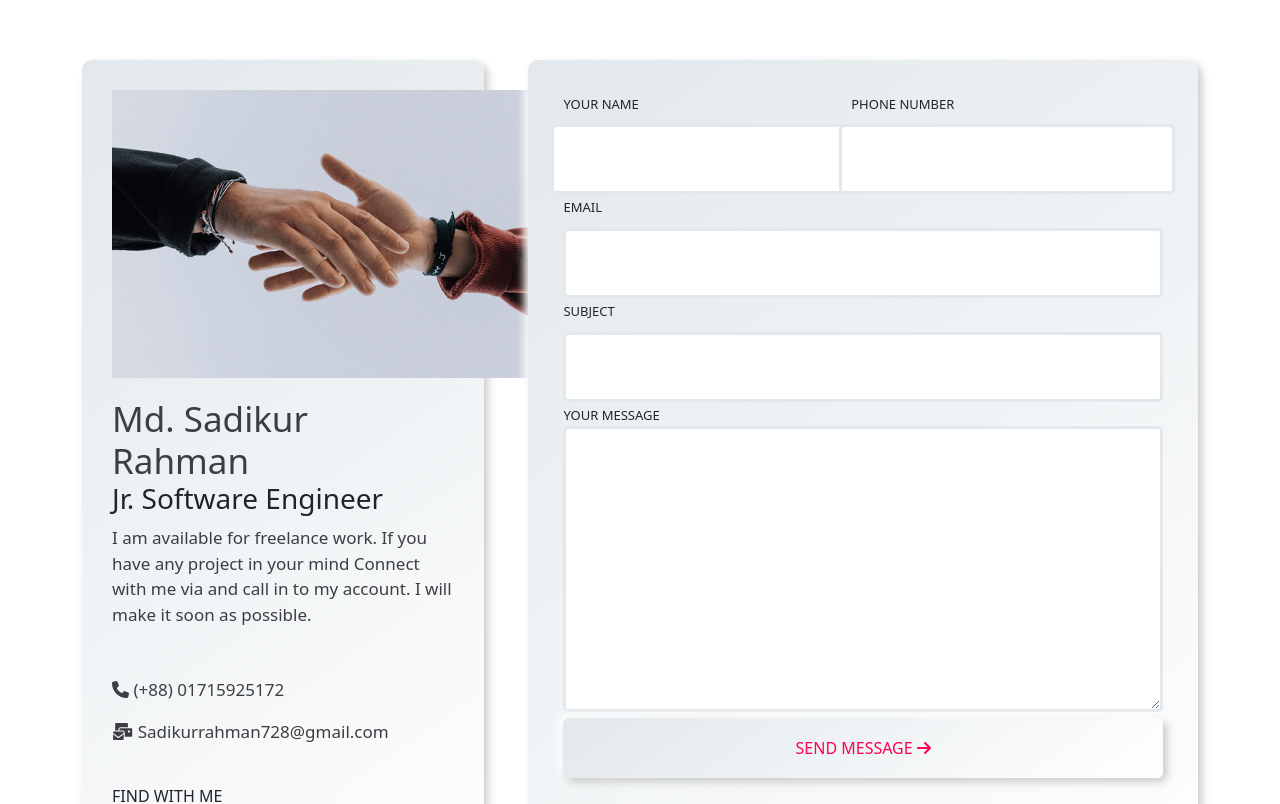
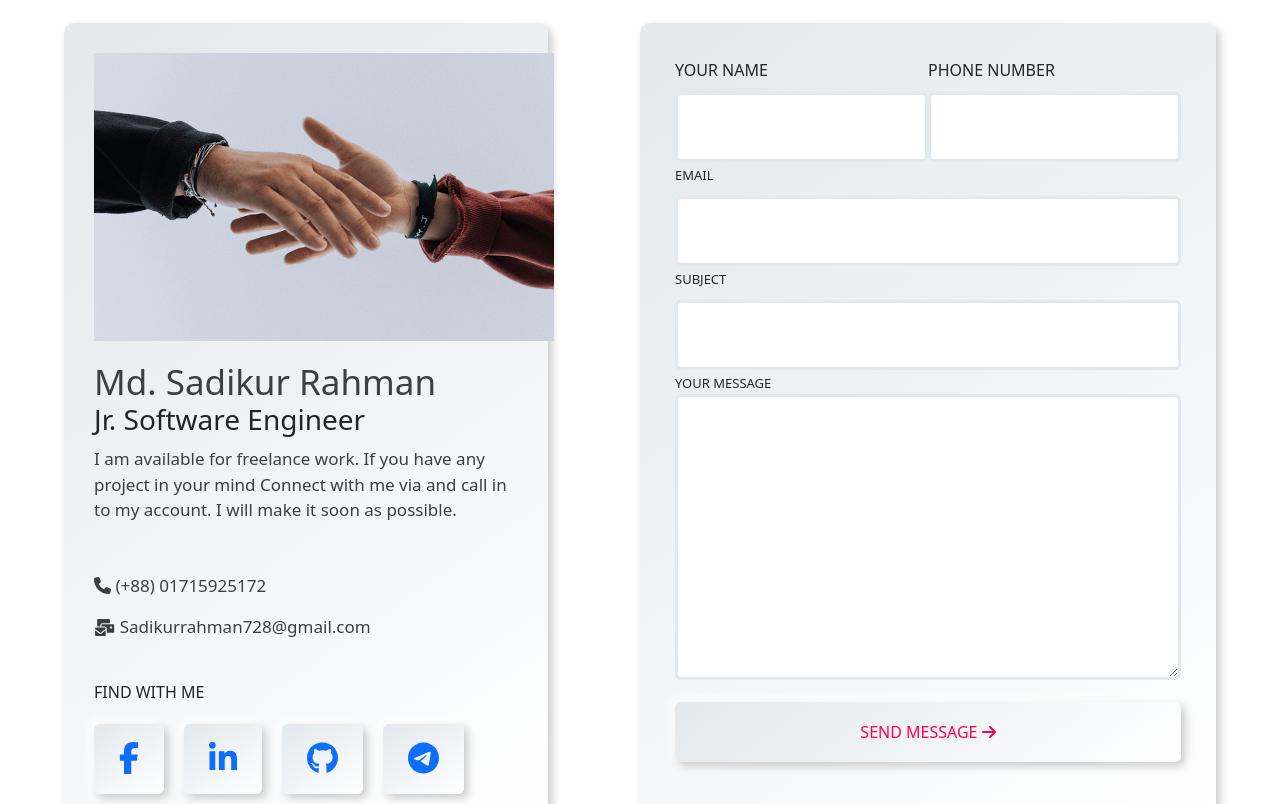
Before and after one commit to Sadik182/Developer-Portfolio, a React (Create React App) app: page / in a window 1280 px wide. Shown: the part 3548-4352 px from the top of the page. Built offline with nearby package versions, Linux system fonts and the light colour scheme.

Commit message:
contact page done

```diff
--- a/src/App.css
+++ b/src/App.css
@@ -112,7 +112,7 @@ textarea,
 input {
   width: 100%;
   padding: 20px;
-  border-radius: 5px;
+  border-radius: 6px;
   outline: none;
   border: 3px solid #e2e8ec;
   margin-bottom: 20px;
--- a/src/component/Contact/Contact.css
+++ b/src/component/Contact/Contact.css
@@ -1,9 +1,10 @@
 .Contact .left {
-  width: 36%;
+  width: 42%;
 }
 .Contact .right {
-  width: 60%;
+  width: 50%;
 }
+
 .Contact .box {
   padding: 30px;
 }
--- a/src/component/Contact/Contact.js
+++ b/src/component/Contact/Contact.js
@@ -2,7 +2,7 @@ import React, { useState } from "react"
 import contact1 from "./contact1.png"
 import "./Contact.css"
 import { FontAwesomeIcon} from "@fortawesome/react-fontawesome"
-import {faGithub, faFacebookF, faLinkedinIn, faMailchimp} from '@fortawesome/free-brands-svg-icons'
+import {faGithub, faFacebookF, faLinkedinIn, faMailchimp, faTelegram} from '@fortawesome/free-brands-svg-icons'
 import {faArrowRight, faPhone, faPhoneAlt, faMailBulk, faMailReply, faMailForward} from "@fortawesome/free-solid-svg-icons"
 const Contact = () => {
   const [data, setData] = useState({
@@ -37,9 +37,8 @@ const Contact = () => {
   return (
     <>
       <section className='Contact' id='contact'>
-        <div className='container top'>
+        <div className='container1 top'>
           <div className='heading text-center'>
-            <h4>CONTACT</h4>
             <h5>If You Have Any Project In Your Mind</h5>
             <h1>Contact With Me</h1>
           </div>
@@ -53,7 +52,7 @@ const Contact = () => {
                 <div className='details'>
                   <h1>Md. Sadikur Rahman</h1>
                   <h3>Jr. Software Engineer</h3>
-                  <p>I am available for freelance work. If you have any project in your mind Connect with me via and call in to my account. I will make it soon as possible.</p> <br />
+                  <p className="text-justify">I am available for freelance work. If you have any project in your mind Connect with me via and call in to my account. I will make it soon as possible.</p> <br />
                   <p><FontAwesomeIcon icon={faPhone} /> (+88) 01715925172</p>
                   <p><FontAwesomeIcon icon={faMailBulk} /> Sadikurrahman728@gmail.com</p> <br />
                   <span>FIND WITH ME</span>
@@ -67,6 +66,9 @@ const Contact = () => {
                     <button className='btn_shadow'>
                     <a href="https://github.com/Sadik182 "><FontAwesomeIcon icon={faGithub} size="2x"/></a>
                     </button>
+                    <button className='btn_shadow'>
+                    <a href="https://t.me/Sadik1820"><FontAwesomeIcon icon={faTelegram} size="2x"/></a>
+                    </button>
                   </div>
                 </div>
               </div>
@@ -74,12 +76,12 @@ const Contact = () => {
 
             <div className='right box_shodow'>
               <form onSubmit={formSubmit}>
-                <div className='f_flex'>
-                  <div className='input row'>
+                <div className='d-flex w-100'>
+                  <div className='w-100'>
                     <span>YOUR NAME</span>
                     <input type='text' name='fullname' value={data.fullname} onChange={InputEvent} />
                   </div>
-                  <div className='input row'>
+                  <div className='w-100'>
                     <span>PHONE NUMBER </span>
                     <input type='number' name='phone' value={data.phone} onChange={InputEvent} />
                   </div>
@@ -96,7 +98,7 @@ const Contact = () => {
                   <span>YOUR MESSAGE </span>
                   <textarea cols='30' rows='10' name='message' value={data.message} onChange={InputEvent}></textarea>
                 </div>
-                <button className='btn_shadow'>
+                <button className='btn_shadow mt-3'>
                   SEND MESSAGE <FontAwesomeIcon icon={faArrowRight} size = "1x"/>
                 </button>
               </form>
```
